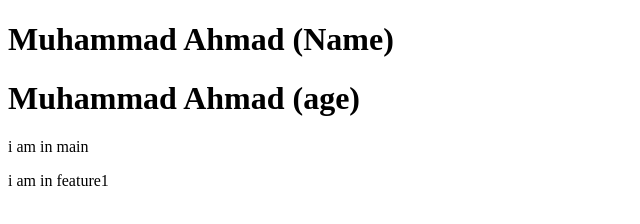
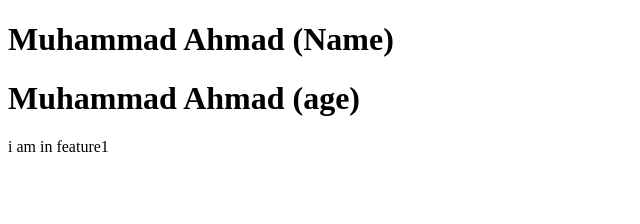
Before and after one commit to ahmadAK07/localRepo, a plain HTML site: page index.html in a window 1280 px wide. Shown: the whole page, without its empty margins (0-640 px from the left). Drawn offline with Linux system fonts and the light colour scheme.

Commit message:
eliminated the i am in main

```diff
--- a/index.html
+++ b/index.html
@@ -11,7 +11,7 @@
 
     <h1>Muhammad Ahmad (age)</h1>
 
-    <p>i am in main</p>
+
     <p>i am in feature1</p>
 </body>
 </html>
```
